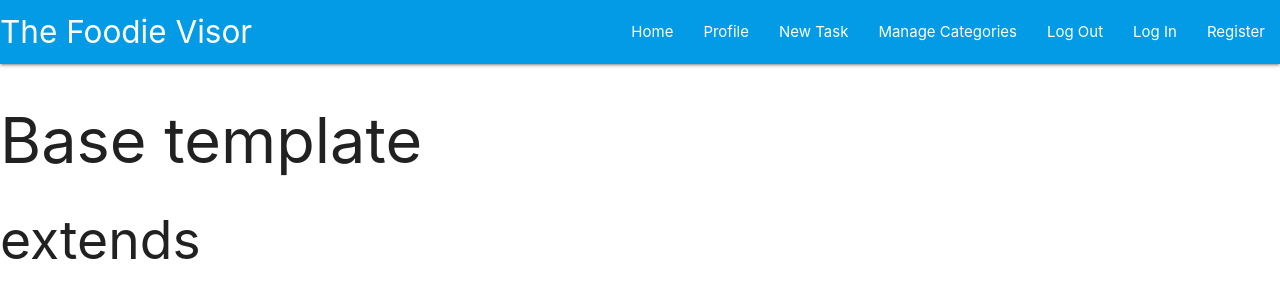
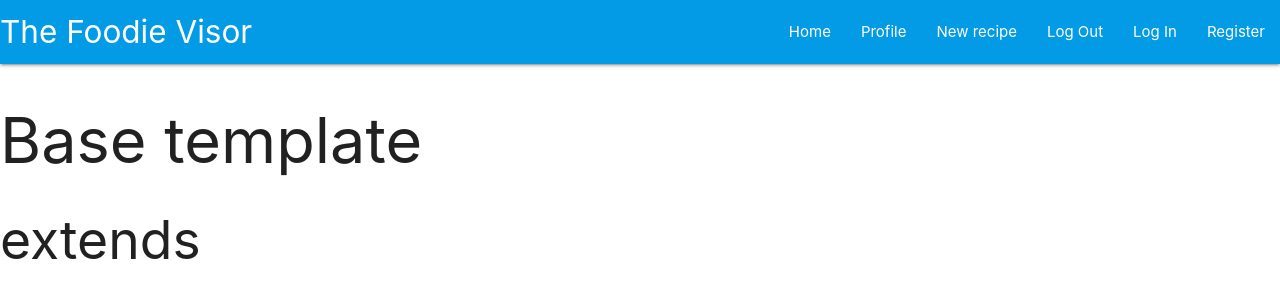
Before and after one commit to MarcSparks7/The_Foodie_Visor, a Flask app: page / in a window 1280 px wide. Shown: the top 300 px of the page. Run offline with Flask 2, Linux system fonts and the light colour scheme; data that the repository does not hold is empty; some libraries are stand-ins or nearby versions.

Commit message:
changed wording for nav items

```diff
--- a/templates/base.html
+++ b/templates/base.html
@@ -20,8 +20,7 @@
 				<ul class="right hide-on-med-and-down">
 					<li><a href="">Home</a></li>
                     <li><a href="">Profile</a></li>
-                    <li><a href="">New Task</a></li>
-                    <li><a href="">Manage Categories</a></li>
+                    <li><a href="">New recipe</a></li>
                     <li><a href="">Log Out</a></li>
                     <li><a href="">Log In</a></li>
                     <li><a href="">Register</a></li>
@@ -34,8 +33,7 @@
             <li><h4 class="center-align light-blue-text text-darken 4">The Foodie Visor</h4></li>
             <li><a href="">Home</a></li>
             <li><a href="">Profile</a></li>
-            <li><a href="">New Task</a></li>
-            <li><a href="">Manage Categories</a></li>
+            <li><a href="">New Recipe</a></li>
             <li><a href="">Log Out</a></li>
             <li><a href="">Log In</a></li>
             <li><a href="">Register</a></li>
```
